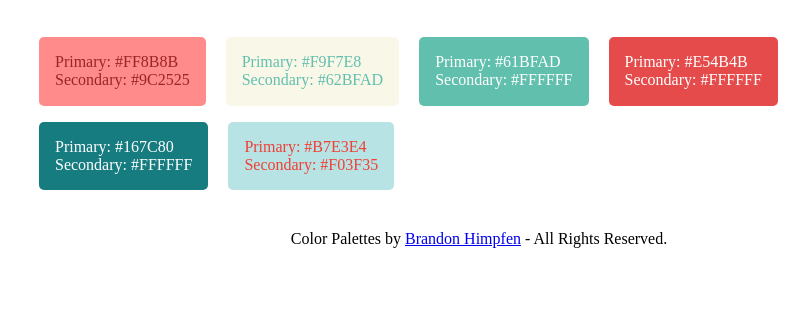
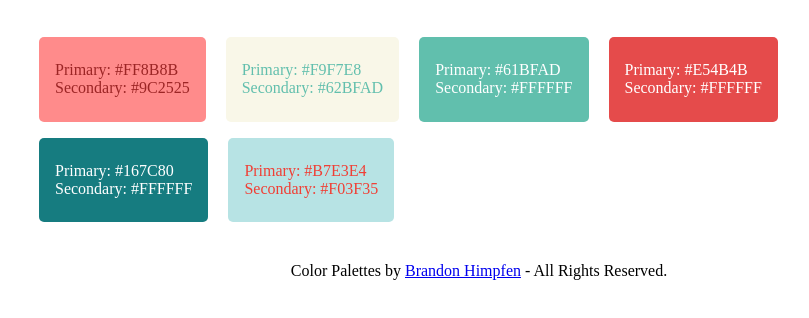
Before and after one commit to brandonddesign/colors, a plain HTML site: page index.html in a window 1280 px wide. Shown: the part 72-390 px from the top of the page, without its empty margins (161-970 px from the left). Drawn offline with nearby package versions, Linux system fonts and the light colour scheme.

Commit message:
Update style.css

```diff
--- a/style.css
+++ b/style.css
@@ -11,7 +11,7 @@ body {
 .palette {
   display: inline-block;
   margin: 0.5rem;
-  padding: 1rem;
+  padding: 1.5rem 1rem;
   border-radius: 5px;
 }
 .footer {
```
